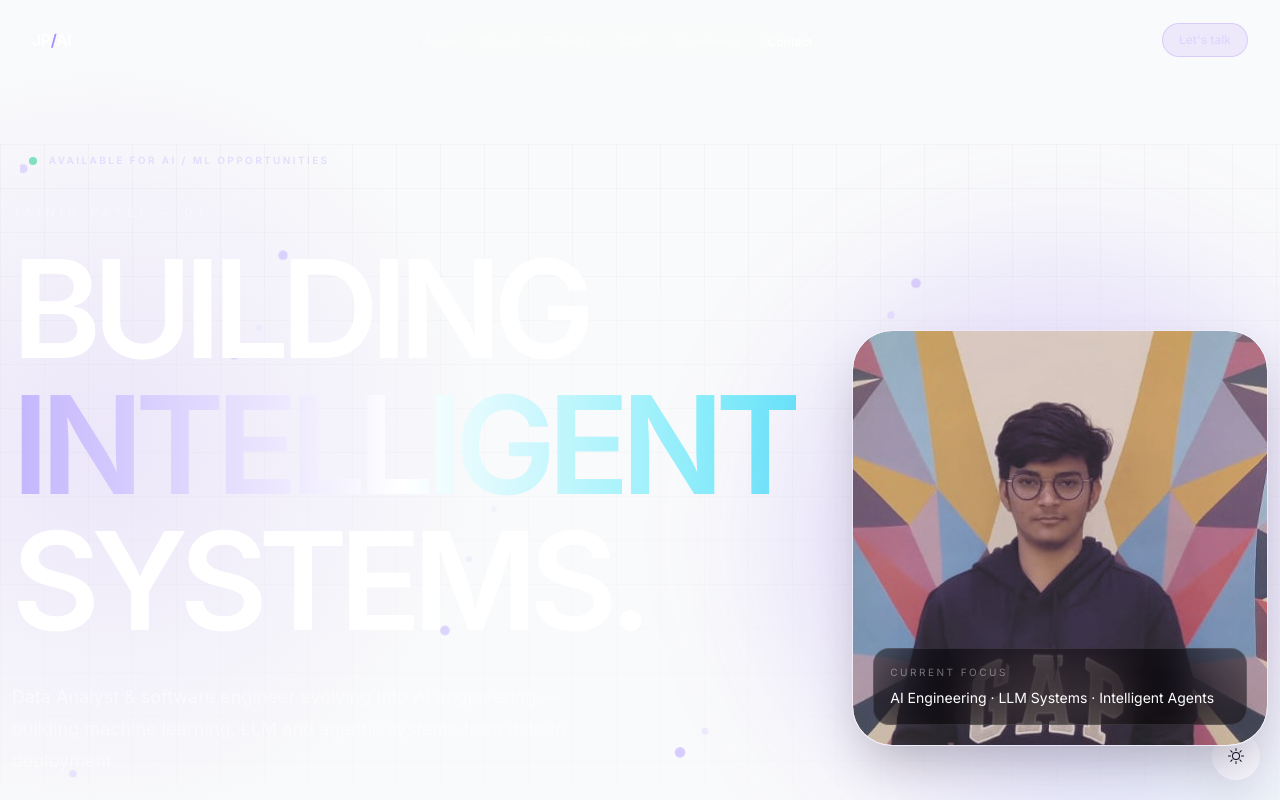
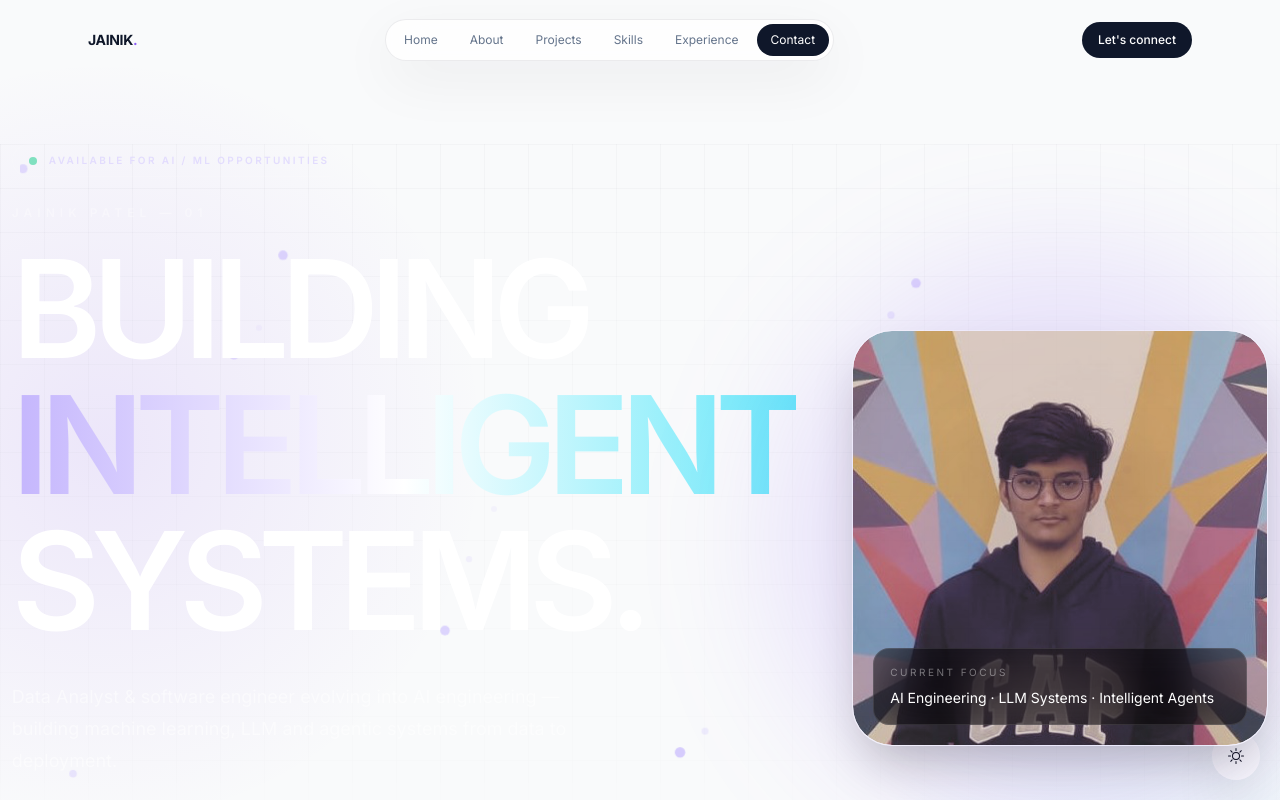
Before and after one commit to J3045/Portfolio-website, a Next.js app: page / in a window 1280 px wide. Shown: the top 800 px of the page. Built offline with nearby package versions, Linux system fonts and the light colour scheme; no server answers.

Commit message:
Redesign portfolio with modern light and dark theme support

```diff
--- a/components/header.tsx
+++ b/components/header.tsx
@@ -1,6 +1,5 @@
 "use client";
 
-import { motion } from "framer-motion";
 import { links } from "@/lib/data";
 import Link from "next/link";
 import clsx from "clsx";
@@ -8,30 +7,27 @@ import { useActiveSectionContext } from "@/context/active-section-context";
 
 export default function Header() {
   const { activeSection, setActiveSection, setTimeOfLastClick } = useActiveSectionContext();
-
   return (
     <header className="fixed left-0 top-0 z-[999] w-full">
-      <div className="mx-auto flex h-20 max-w-7xl items-center justify-between px-5 sm:px-8">
-        <Link href="#home" className="font-semibold tracking-tight text-white">
-          JP<span className="text-violet-400">/</span>AI
+      <div className="mx-auto flex h-20 max-w-6xl items-center justify-between px-4 sm:px-6">
+        <Link href="#home" className="text-sm font-bold tracking-tight text-slate-900 dark:text-white">
+          JAINIK<span className="text-violet-500">.</span>
         </Link>
-        <nav className="hidden rounded-full border border-white/10 bg-white/[.035] px-2 py-1.5 backdrop-blur-xl md:block">
+        <nav className="hidden rounded-full surface p-1 md:block">
           <ul className="flex items-center gap-1">
             {links.map((link) => (
               <li key={link.hash}>
-                <Link
-                  href={link.hash}
+                <Link href={link.hash}
                   onClick={() => { setActiveSection(link.name); setTimeOfLastClick(Date.now()); }}
-                  className={clsx("rounded-full px-3 py-2 text-xs transition", activeSection === link.name ? "bg-white/10 text-white" : "text-white/45 hover:text-white")}
-                >
+                  className={clsx("block rounded-full px-3.5 py-2 text-xs transition", activeSection === link.name ? "bg-slate-900 text-white dark:bg-white dark:text-slate-900" : "text-slate-500 hover:text-slate-950 dark:text-white/45 dark:hover:text-white")}>
                   {link.name}
                 </Link>
               </li>
             ))}
           </ul>
         </nav>
-        <a href="#contact" className="rounded-full border border-violet-400/30 bg-violet-500/10 px-4 py-2 text-xs font-medium text-violet-200 transition hover:bg-violet-500/20">
-          Let&apos;s talk
+        <a href="#contact" className="rounded-full bg-slate-900 px-4 py-2.5 text-xs font-medium text-white transition hover:-translate-y-0.5 hover:shadow-lg dark:bg-white dark:text-slate-900">
+          Let&apos;s connect
         </a>
       </div>
     </header>
```
